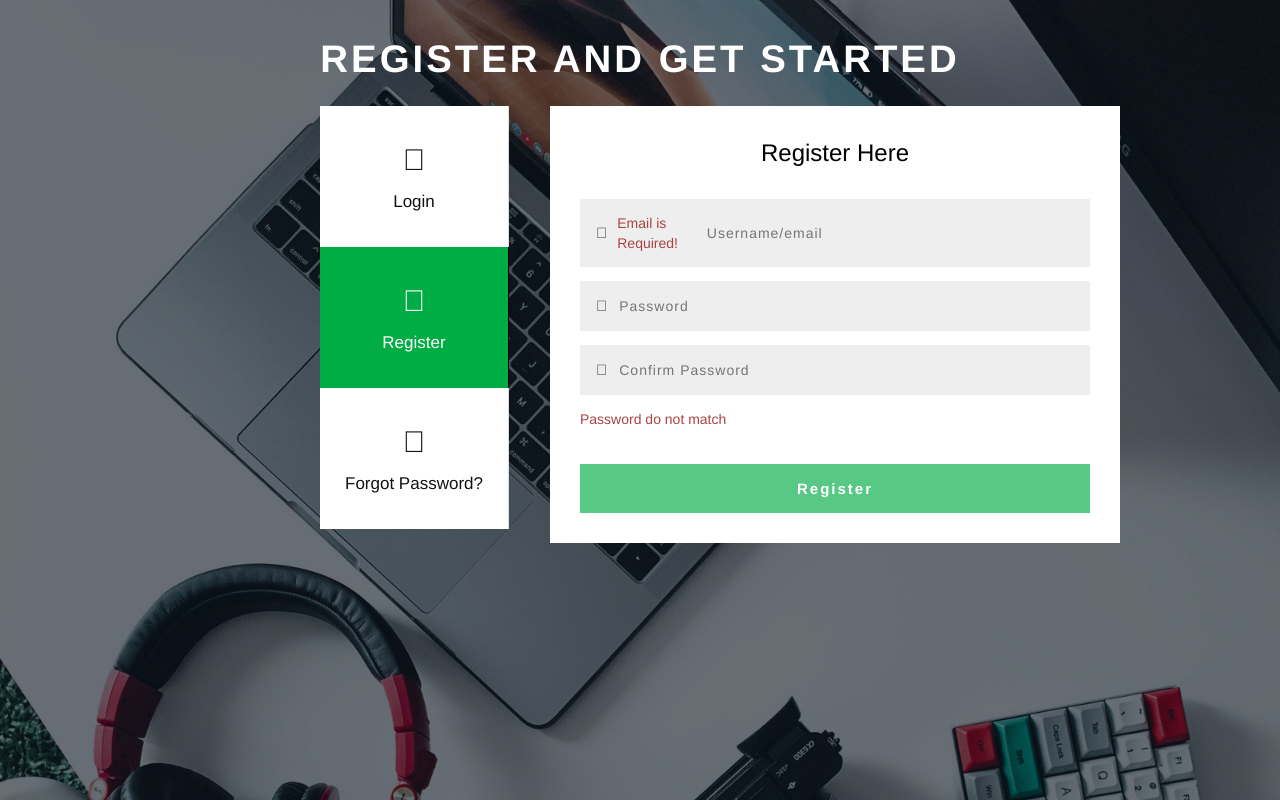
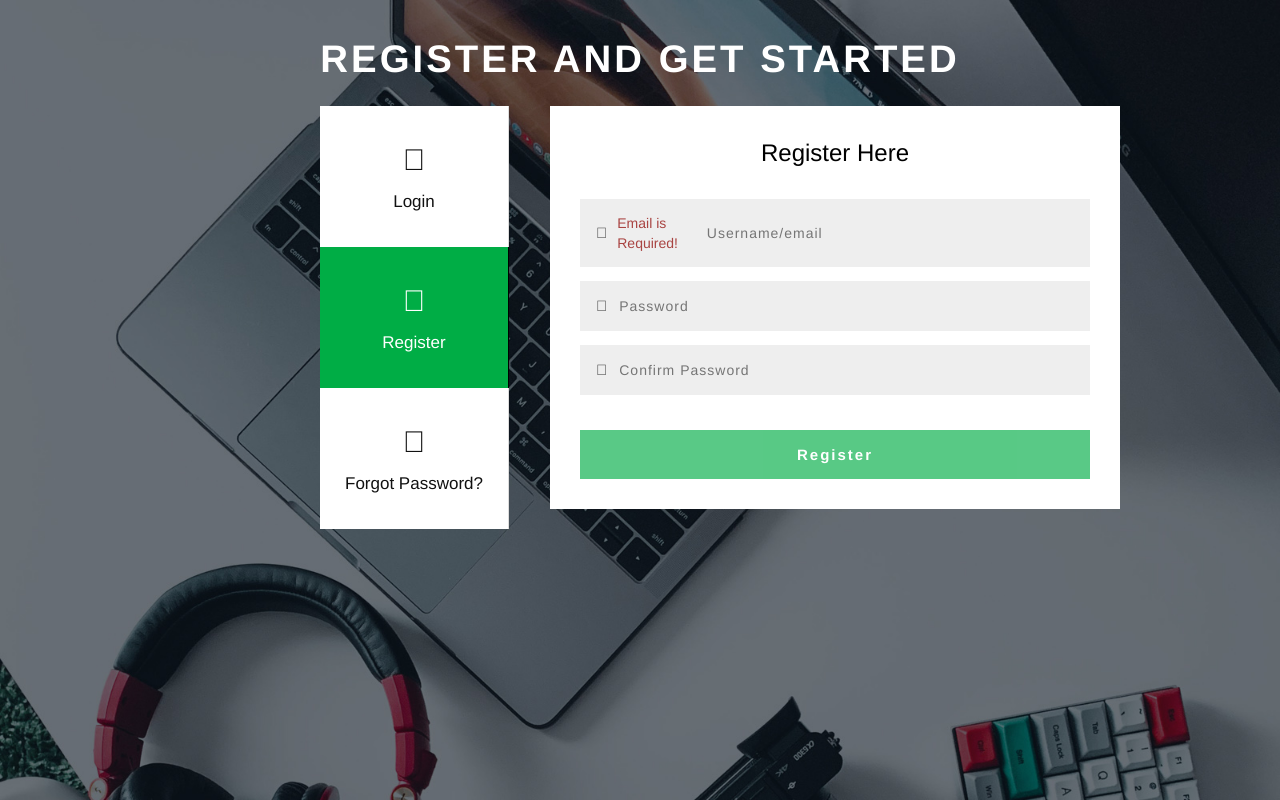
Before and after one commit to rankr321n/ShareApp, an Angular app in the folder Frontend/: page /register in a window 1280 px wide. Built offline with nearby package versions, Linux system fonts and the light colour scheme.

Commit message:
changed validation

```diff
--- a/Frontend/src/app/auth/register/register.component.html
+++ b/Frontend/src/app/auth/register/register.component.html
@@ -109,7 +109,7 @@
             class="text-danger"
             *ngIf="
               registerForm.controls['cpassword'].hasError(
-                'NoPassswordMatch')||registerForm.controls['cpassword'].hasError('required')
+                'NoPassswordMatch')
             "
           >
             Password do not match
```
